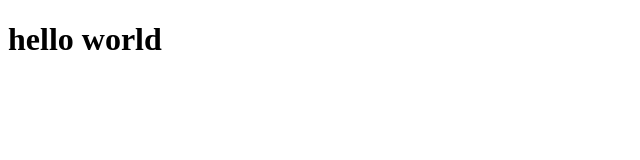
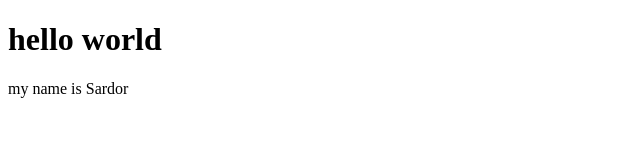
Before and after one commit to SardorIbodov/firstProject, a plain HTML site: page index.html in a window 1280 px wide. Shown: the whole page, without its empty margins (0-640 px from the left). Drawn offline with Linux system fonts and the light colour scheme.

Commit message:
we added p tag in our HTML file

```diff
--- a/index.html
+++ b/index.html
@@ -8,5 +8,6 @@
 </head>
 <body>
 	<h1>hello world</h1>
+	<p>my name is Sardor</p>
 </body>
 </html>
```
